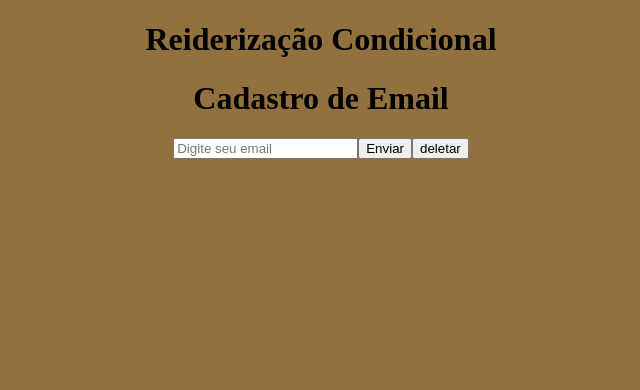
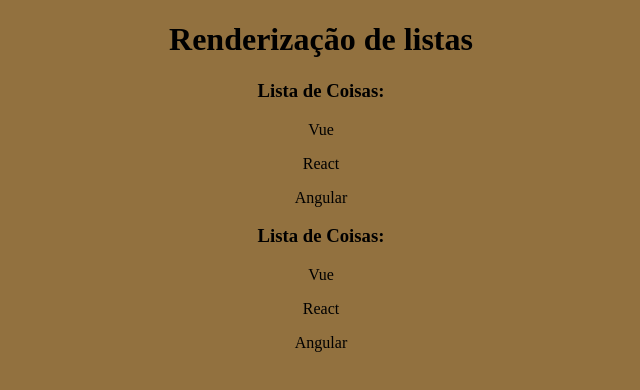
Before and after one commit to YuriMDeodato/Meu-Novo-Projeto, a React (Create React App) app: page / in a window 1280 px wide. Shown: the top 390 px of the page, without its empty margins (319-959 px from the left). Built offline with nearby package versions, Linux system fonts and the light colour scheme.

Commit message:
Array list
.

```diff
--- a/src/App.js
+++ b/src/App.js
@@ -3,13 +3,17 @@
 import Evento from './components/Evento';
 import Form from './components/Form';
 import Condicional from './components/Condicional';
+import OutraLista from './components/OutraLista';
 
 function App() {
 
+  const meusItens = ["Vue", "React", "Angular"]
   return (
     <div className="App">
-    <h1>Reiderização Condicional</h1>
-    <Condicional/>
+    <h1>Renderização de listas</h1>
+    <OutraLista itens={meusItens}/>
+    <OutraLista itens={meusItens}/>
+
     </div>
   );
 }
--- /dev/null
+++ b/src/components/OutraLista.js
@@ -0,0 +1,12 @@
+
+function OutraLista({itens}){
+
+    return(
+        <>
+        <h3>Lista de Coisas:</h3>
+        {itens.length === 0 && <p>Não há itens na lista</p>}
+        {itens.map ((item, index) => <p key={index}>{item}</p>)}
+        </>
+    )
+}
+export default OutraLista;
```
